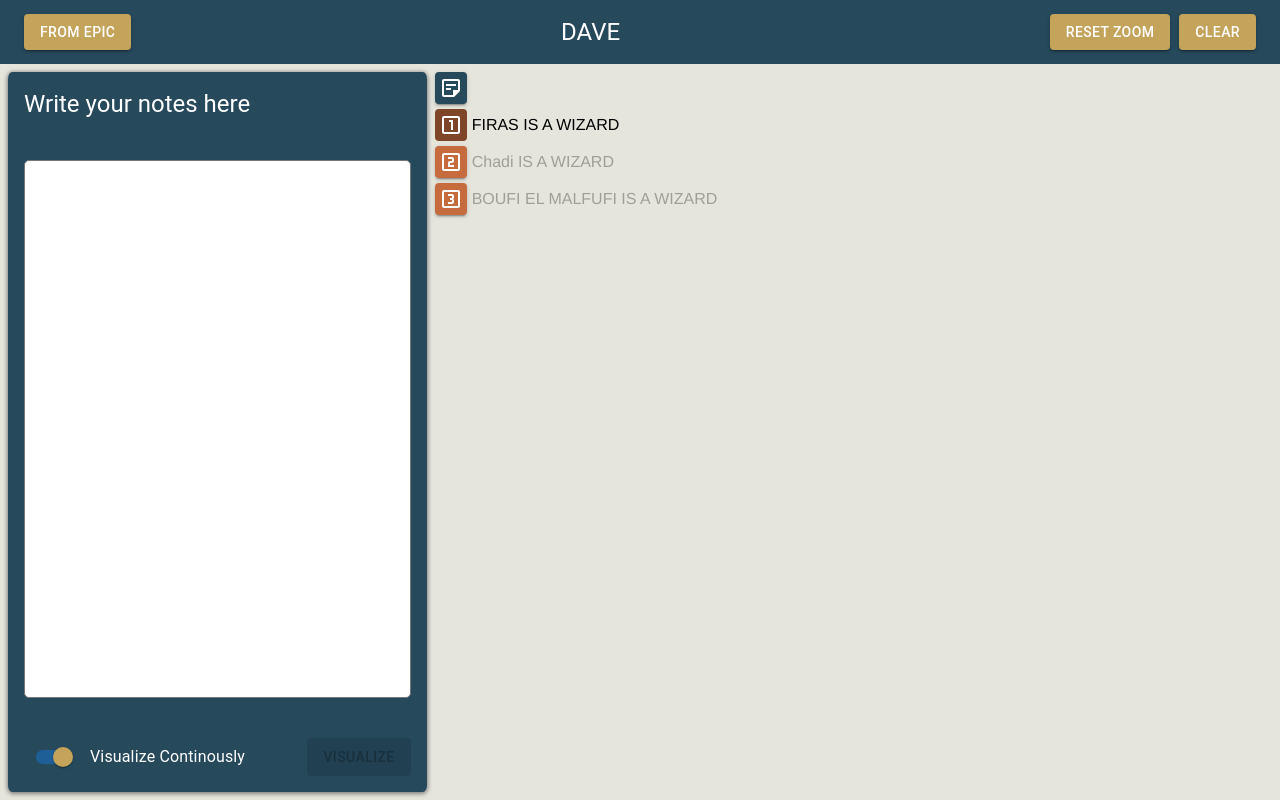
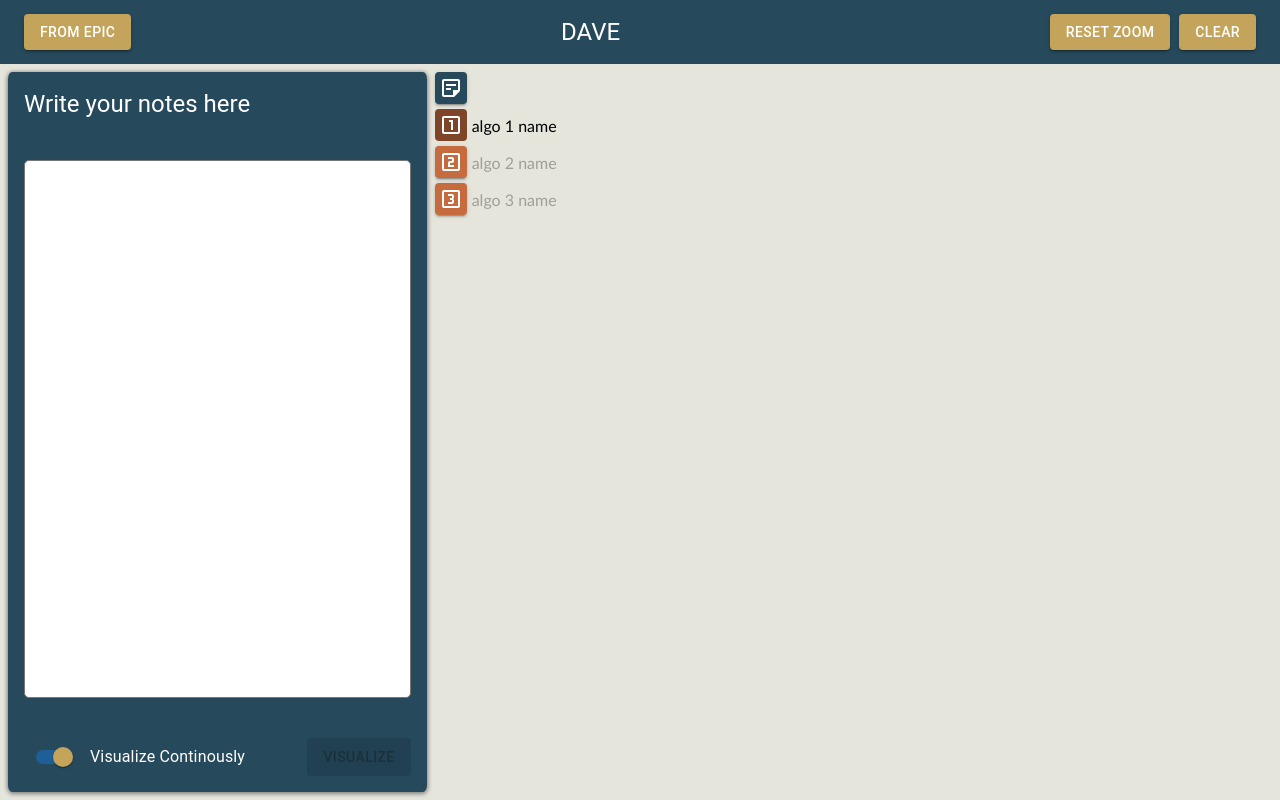
Before and after one commit to chadiabc/Dave-frontend, a React (Create React App) app: page / in a window 1280 px wide. Built offline with nearby package versions, Linux system fonts and the light colour scheme; what cytoscape-dagre would draw is missing.

Commit message:
styled labels

```diff
--- a/src/App.css
+++ b/src/App.css
@@ -162,10 +162,12 @@ body {
  .graph-box-right__button-container__label {
   align-self: center !important;
   margin-left: 5px !important;
+  font-family: 'Gill Sans', 'Gill Sans MT', Calibri, 'Trebuchet MS', sans-serif !important;
  }
 
 .graph-box-right__button-container__label--disabled {
   align-self: center !important;
   margin-left: 5px !important;
   opacity: 0.3;
+  font-family: 'Gill Sans', 'Gill Sans MT', Calibri, 'Trebuchet MS', sans-serif !important;
 }
--- a/src/App.js
+++ b/src/App.js
@@ -127,9 +127,9 @@ function App() {
   let [showGraph1, setShowGraph1] = useState(false);
   let [showGraph2, setShowGraph2] = useState(true);
   let [showGraph3, setShowGraph3] = useState(true);
-  let [graph1Name, setGraph1Name] = useState("FIRAS IS A WIZARD");
-  let [graph2Name, setGraph2Name] = useState("Chadi IS A WIZARD");
-  let [graph3Name, setGraph3Name] = useState("BOUFI EL MALFUFI IS A WIZARD");
+  let [graph1Name, setGraph1Name] = useState("algo 1 name");
+  let [graph2Name, setGraph2Name] = useState("algo 2 name");
+  let [graph3Name, setGraph3Name] = useState("algo 3 name");
   const [disableVisNow, setDisable] = React.useState(false);
   const [show, setShow] = useState(false);
   const [graph, setGraph] = useState("null");
```
